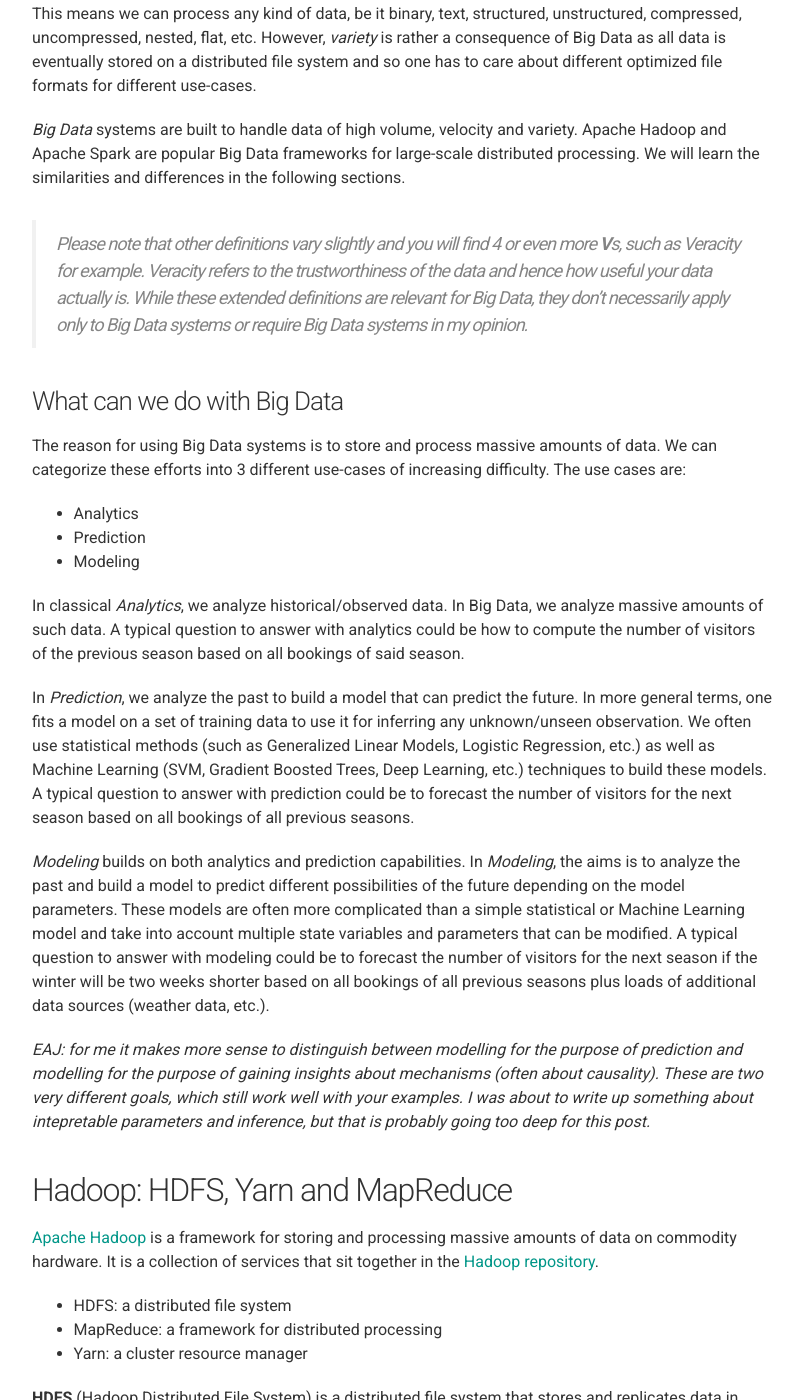
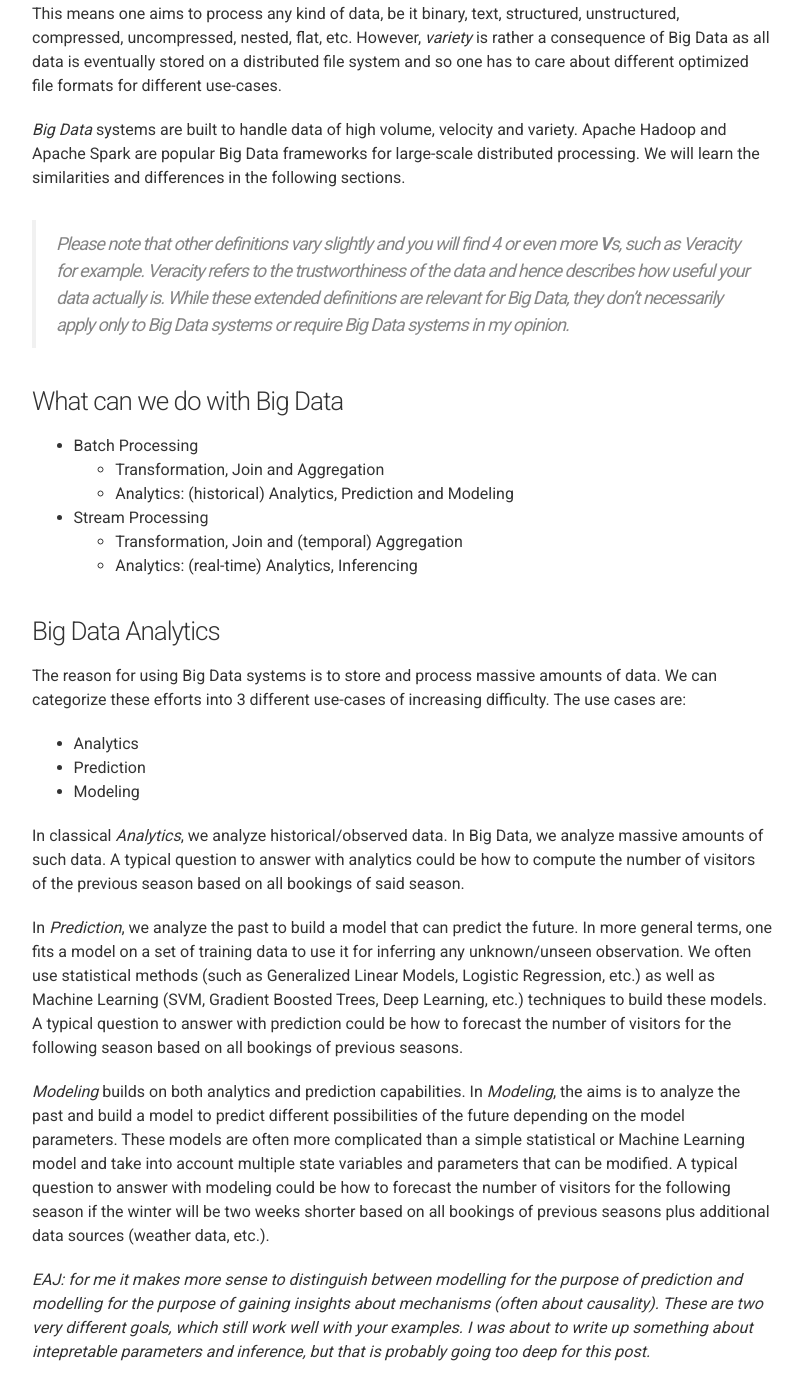
Before and after one commit to chaosmail/chaosmail.github.com, a Jekyll site: the page built from _posts/2018-08-07-intro-to-bigdata-hadoop-and-spark.md, in a window 1280 px wide and 1400 px high, scrolled down 1179 px. Shown: the whole window, without its empty margins (238-1041 px from the left). Built offline with Jekyll 4.4.1, drawn with Linux system fonts in a browser that asks for light colours; nearby versions of some CDN libraries; comment, search, counter and statistics services are not loaded; some of the changed text lies outside the part shown.

Commit message:
update comments

```diff
--- a/_posts/2018-08-07-intro-to-bigdata-hadoop-and-spark.md
+++ b/_posts/2018-08-07-intro-to-bigdata-hadoop-and-spark.md
@@ -26,17 +26,26 @@
 
 I find this definition very concise and understandable but a bit imprecise which is probably intentional. Here is a more practical definition of what the 3 **V**s stand for, based on my own experiences.
 
-*Volume* describes a large *amount of data* you want to store, process or analyze. If we are speaking in terms of 100s of GBs to TBs to PBs then we are speaking about Big Data. An important aspect to consider, is the data growth. As a rule of thumb: If your data is growing by multiple GBs per day, you are probably dealing with Big Data.
+*Volume* describes a large *amount of data* you want to store, process or analyze. If we are speaking in terms of 100s of GBs to TBs to PBs then we are speaking about Big Data. An important aspect to consider, the data growth. As a rule of thumb: If your data is growing by multiple GBs per day, you are probably dealing with Big Data.
 
-*Velocity* means a high *data throughput* to be stored, processed and/or analyzed; often a large amount of data over a short period of time. When we are dealing with processing of 10.000s to millions of records per second, then we are most likely speaking of Big Data.
+*Velocity* means a high *data throughput* to be stored, processed and/or analyzed; often a large amount of data over a short period of time. When we are processing thousands to millions of records per second, then we are most likely speaking of Big Data.
 
-*Variety* stands for the large amount of *different data types* that can be stored, processed or analyzed. This means we can process any kind of data, be it binary, text, structured, unstructured, compressed, uncompressed, nested, flat, etc. However, *variety* is rather a consequence of Big Data as all data is eventually stored on a distributed file system and so one has to care about different optimized file formats for different use-cases.
+*Variety* stands for the large amount of *different data types* that can be stored, processed or analyzed. This means one aims to process any kind of data, be it binary, text, structured, unstructured, compressed, uncompressed, nested, flat, etc. However, *variety* is rather a consequence of Big Data as all data is eventually stored on a distributed file system and so one has to care about different optimized file formats for different use-cases.
 
 *Big Data* systems are built to handle data of high volume, velocity and variety. Apache Hadoop and Apache Spark are popular Big Data frameworks for large-scale distributed processing. We will learn the similarities and differences in the following sections.
 
-> Please note that other definitions vary slightly and you will find 4 or even more **V**s, such as *Veracity* for example. *Veracity* refers to the trustworthiness of the data and hence how useful your data actually is. While these extended definitions are relevant for Big Data, they don't necessarily apply *only* to Big Data systems or require *Big Data* systems in my opinion.
+> Please note that other definitions vary slightly and you will find 4 or even more **V**s, such as *Veracity* for example. *Veracity* refers to the trustworthiness of the data and hence describes how useful your data actually is. While these extended definitions are relevant for Big Data, they don't necessarily apply *only* to Big Data systems or require *Big Data* systems in my opinion.
 
 ### What can we do with Big Data
+
+* Batch Processing
+    * Transformation, Join and Aggregation
+    * Analytics: (historical) Analytics, Prediction and Modeling
+* Stream Processing
+    * Transformation, Join and (temporal) Aggregation
+    * Analytics: (real-time) Analytics, Inferencing
+
+### Big Data Analytics
 
 The reason for using Big Data systems is to store and process massive amounts of data. We can categorize these efforts into 3 different use-cases of increasing difficulty. The use cases are:
 
@@ -46,9 +55,9 @@
 
 In classical *Analytics*, we analyze historical/observed data. In Big Data, we analyze massive amounts of such data. A typical question to answer with analytics could be how to compute the number of visitors of the previous season based on all bookings of said season.
 
-In *Prediction*, we analyze the past to build a model that can predict the future. In more general terms, one fits a model on a set of training data to use it for inferring any unknown/unseen observation. We often use statistical methods (such as Generalized Linear Models, Logistic Regression, etc.) as well as Machine Learning (SVM, Gradient Boosted Trees, Deep Learning, etc.) techniques to build these models. A typical question to answer with prediction could be to forecast the number of visitors for the next season based on all bookings of all previous seasons.
+In *Prediction*, we analyze the past to build a model that can predict the future. In more general terms, one fits a model on a set of training data to use it for inferring any unknown/unseen observation. We often use statistical methods (such as Generalized Linear Models, Logistic Regression, etc.) as well as Machine Learning (SVM, Gradient Boosted Trees, Deep Learning, etc.) techniques to build these models. A typical question to answer with prediction could be how to forecast the number of visitors for the following season based on all bookings of previous seasons.
 
-*Modeling* builds on both analytics and prediction capabilities. In *Modeling*, the aims is to analyze the past and build a model to predict different possibilities of the future depending on the model parameters. These models are often more complicated than a simple statistical or Machine Learning model and take into account multiple state variables and parameters that can be modified. A typical question to answer with modeling could be to forecast the number of visitors for the next season if the winter will be two weeks shorter based on all bookings of all previous seasons plus loads of additional data sources (weather data, etc.).
+*Modeling* builds on both analytics and prediction capabilities. In *Modeling*, the aims is to analyze the past and build a model to predict different possibilities of the future depending on the model parameters. These models are often more complicated than a simple statistical or Machine Learning model and take into account multiple state variables and parameters that can be modified. A typical question to answer with modeling could be how to forecast the number of visitors for the following season if the winter will be two weeks shorter based on all bookings of previous seasons plus additional data sources (weather data, etc.).
 
 *EAJ: for me it makes more sense to distinguish between modelling for the purpose of prediction and modelling for the purpose of gaining insights about mechanisms (often about causality). These are two very different goals, which still work well with your examples. I was about to write up something about intepretable parameters and inference, but that is probably going too deep for this post.*
 
```
Also changed, not shown: other parts of _posts/2018-08-07-intro-to-bigdata-hadoop-and-spark.md (+1 -1 lines).
